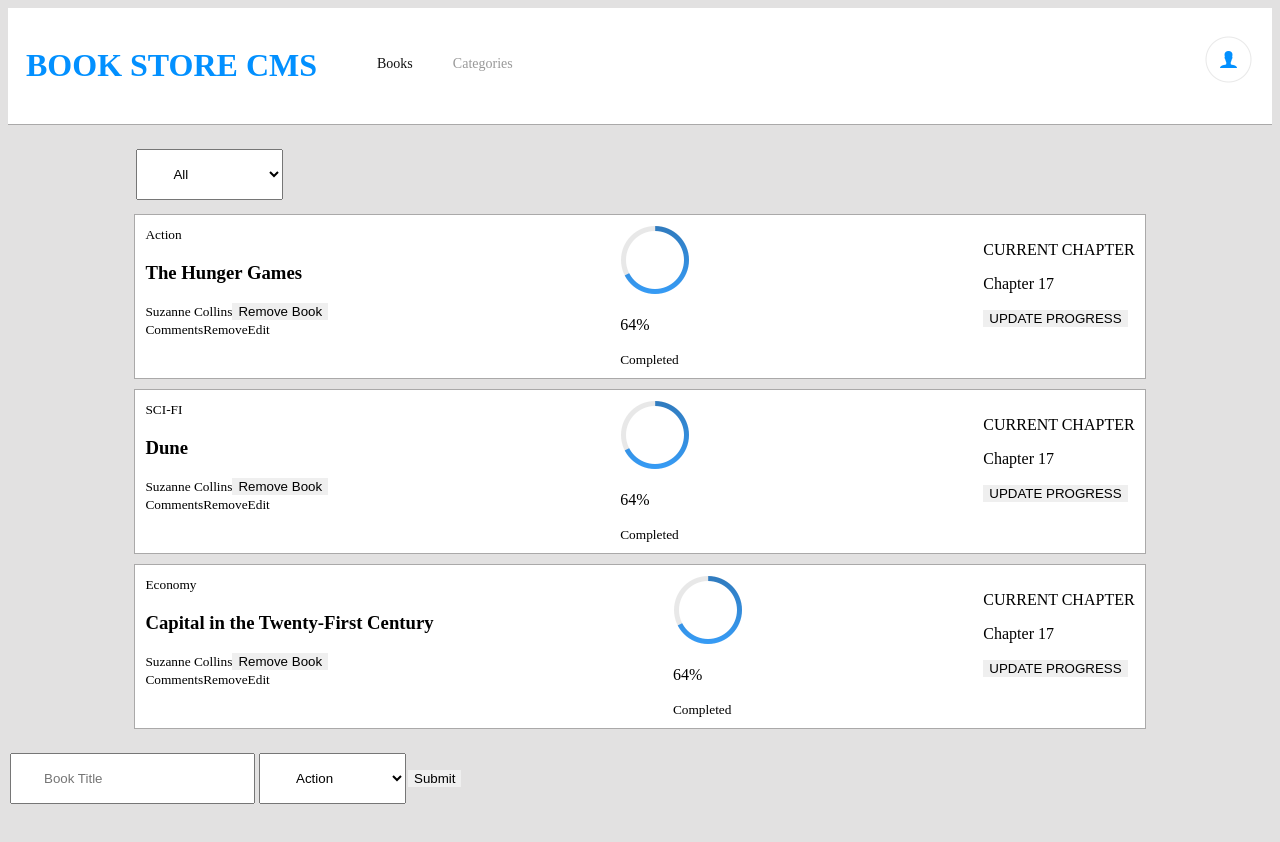
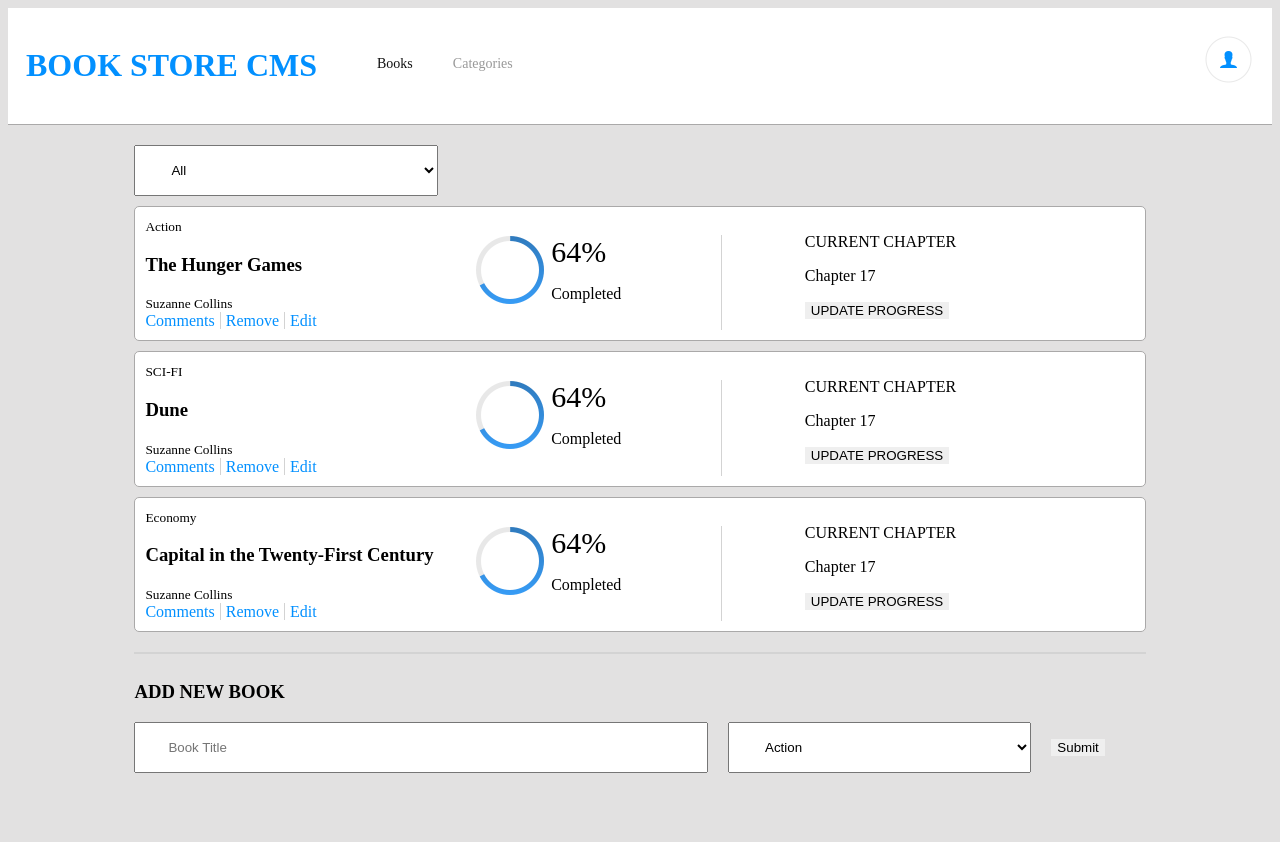
Before and after one commit to frankopkusianwar/bookstore, a React (Create React App) app: page / in a window 1280 px wide. Shown: the top 842 px of the page. Before the commit the page ends 816 px from the top, so only its background shows below. Built offline with nearby package versions, Linux system fonts and the light colour scheme.

Commit message:
Complete structure layout

```diff
--- a/src/components/Book.js
+++ b/src/components/Book.js
@@ -8,18 +8,17 @@ const Book = ({ book, removeBook }) => (
       <small>{ book.category }</small>
       <h3>{ book.title }</h3>
       <small>Suzanne Collins</small>
-      <button type="submit" className="remove" onClick={() => removeBook(book)}>Remove Book</button>
-      <div>
-        <small>Comments</small>
-        <small>Remove</small>
-        <small>Edit</small>
+      <div className="buttons">
+        <a href="#">Comments</a>
+        <a href="#" className="remove" onClick={() => removeBook(book)}>Remove</a>
+        <a href="#">Edit</a>
       </div>
     </div>
-    <div>
-      <img src={sixtyfour} alt="percentage"/>
-      <div>
-        <p>64%</p>
-        <small>Completed</small>
+    <div className="percent">
+      <div><img src={sixtyfour} alt="percentage"/></div>
+      <div className="percent-text">
+        <small>64%</small>
+        <p>Completed</p>
       </div>
     </div>
     <div>
--- a/src/containers/BooksForm.js
+++ b/src/containers/BooksForm.js
@@ -38,6 +38,8 @@ class BookForm extends React.Component {
   render() {
     const categories = ['Action', 'Biography', 'History', 'Horror', 'Kids', 'Learning', 'Sci-Fi'];
     return (
+      <div className="form">
+        <h3>ADD NEW BOOK</h3>
         <form onSubmit={this.handleSubmit} onChange={this.handleChange}>
           <input placeholder="Book Title" type="text" id="title" name="title" onChange={this.handleChange} />
           <select name="category">
@@ -47,6 +49,7 @@ class BookForm extends React.Component {
           </select>
           <button type="submit" onSubmit={this.handleSubmit}>Submit</button>
         </form>
+      </div>
     );
   }
 }
--- a/src/css/index.css
+++ b/src/css/index.css
@@ -38,17 +38,31 @@ ul li a {
   color: #999;
 }
 
+.form {
+  width: 80%;
+  margin: auto;
+  border-top: 2px solid lightgray;
+  padding-top: 8px;
+  margin-bottom: 100px;
+}
+
 input,
 select {
   padding: 16px 32px;
-  margin: 4px 2px;
+  margin-right: 20px;
+}
+
+input {
+  width: 50%;
+}
+
+select {
+  width: 30%;
 }
 
 input[type=text]:focus,
 select:focus {
-  background-color: #4caf50;
   border: 3px solid #555;
-  color: white;
 }
 
 button {
@@ -60,7 +74,9 @@ button {
 }
 
 .remove {
-
+  border-left: 1px solid lightgray;
+  border-right: 1px solid lightgray;
+  padding: 0 5px;
 }
 
 .bookList {
@@ -69,10 +85,38 @@ button {
 }
 
 .book {
-  display: flex;
-  justify-content: space-between;
+  display: grid;
+  grid-template-columns: 2fr 2fr 2fr;
   border: 0.2px solid rgb(170, 169, 169);
   background: white;
   margin: 10px 0;
   padding: 10px;
+  border-radius: 5px;
 }
+
+.percent {
+  display: flex;
+  margin-top: 18px;
+}
+
+.percent-text {
+  margin-left: 5px;
+  border-right: 0.2px solid lightgray;
+  padding-right: 100px;
+}
+.percent-text small:first-child {
+  font-size: 30px;
+}
+
+.buttons a {
+  text-decoration: none;
+  color: #0290ff;
+}
+
+.buttons a:first-child {
+  padding-right: 5px;
+}
+
+.buttons a:last-child {
+  padding-left: 5px;
+}
```
Lines whose indentation alone changed are shown as unchanged.
